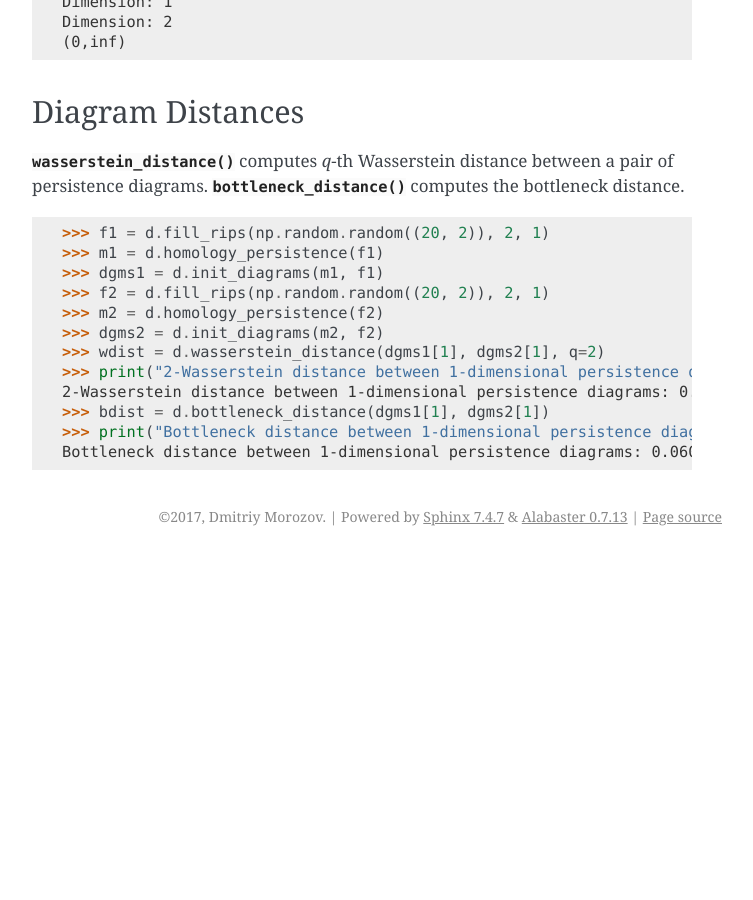
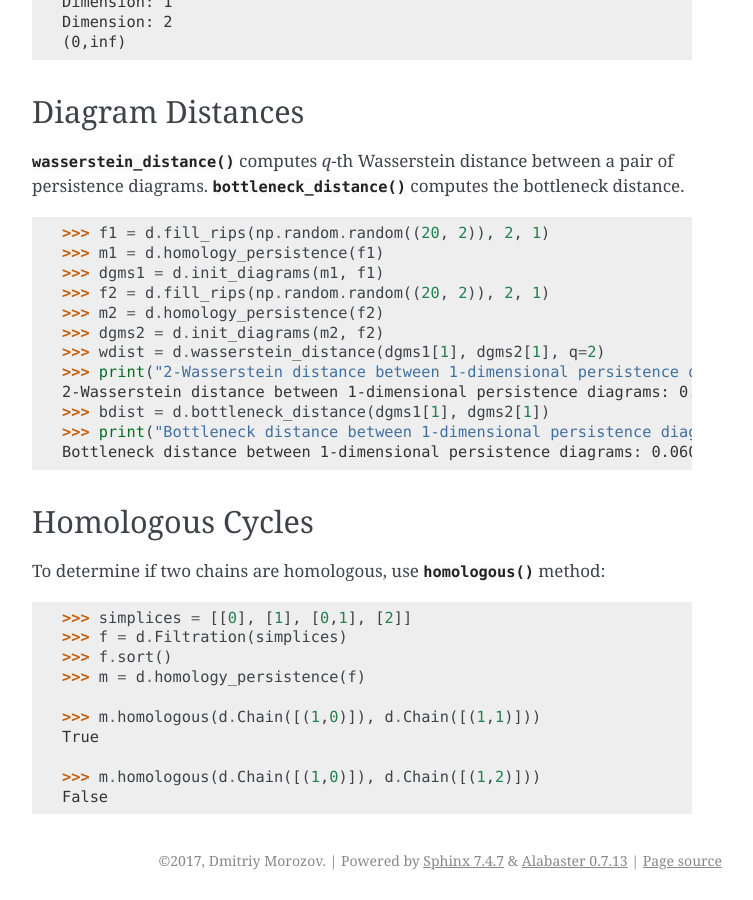
Before and after one commit to mrzv/dionysus, a Sphinx documentation site: the page built from doc/tutorial/basics.rst, in a window 1280 px wide and 900 px high, scrolled down 4204 px. Shown: the whole window, without its empty margins (388-1141 px from the left). Built offline with Sphinx 7.4.7, drawn with Linux system fonts in a browser that asks for light colours; pages that are not in the unit, such as notebooks, are missing from menus; before the commit the page ends 4760 px from its top, so only the background shows below that.

Commit message:
Add ReducedMatrix.homologous() + constructor from pairs in Chain (fixes #32)

```diff
--- a/bindings/python/dionysus/_version.py
+++ b/bindings/python/dionysus/_version.py
@@ -1,2 +1,2 @@
-version_info = (2, 0, 7, 'dev2')
+version_info = (2, 0, 7, 'dev3')
 __version__ = '.'.join(map(str, version_info))
--- a/doc/tutorial/basics.rst
+++ b/doc/tutorial/basics.rst
@@ -250,3 +250,23 @@
     >>> bdist = d.bottleneck_distance(dgms1[1], dgms2[1])
     >>> print("Bottleneck distance between 1-dimensional persistence diagrams:", bdist)
     Bottleneck distance between 1-dimensional persistence diagrams: 0.060736045241355896
+
+.. _homologous-cycles:
+
+Homologous Cycles
+-----------------
+
+To determine if two chains are homologous, use :meth:`~dionysus._dionysus.ReducedMatrix.homologous` method:
+
+.. doctest::
+
+    >>> simplices = [[0], [1], [0,1], [2]]
+    >>> f = d.Filtration(simplices)
+    >>> f.sort()
+    >>> m = d.homology_persistence(f)
+
+    >>> m.homologous(d.Chain([(1,0)]), d.Chain([(1,1)]))
+    True
+
+    >>> m.homologous(d.Chain([(1,0)]), d.Chain([(1,2)]))
+    False
```
Also changed, not shown: 2 other files.
